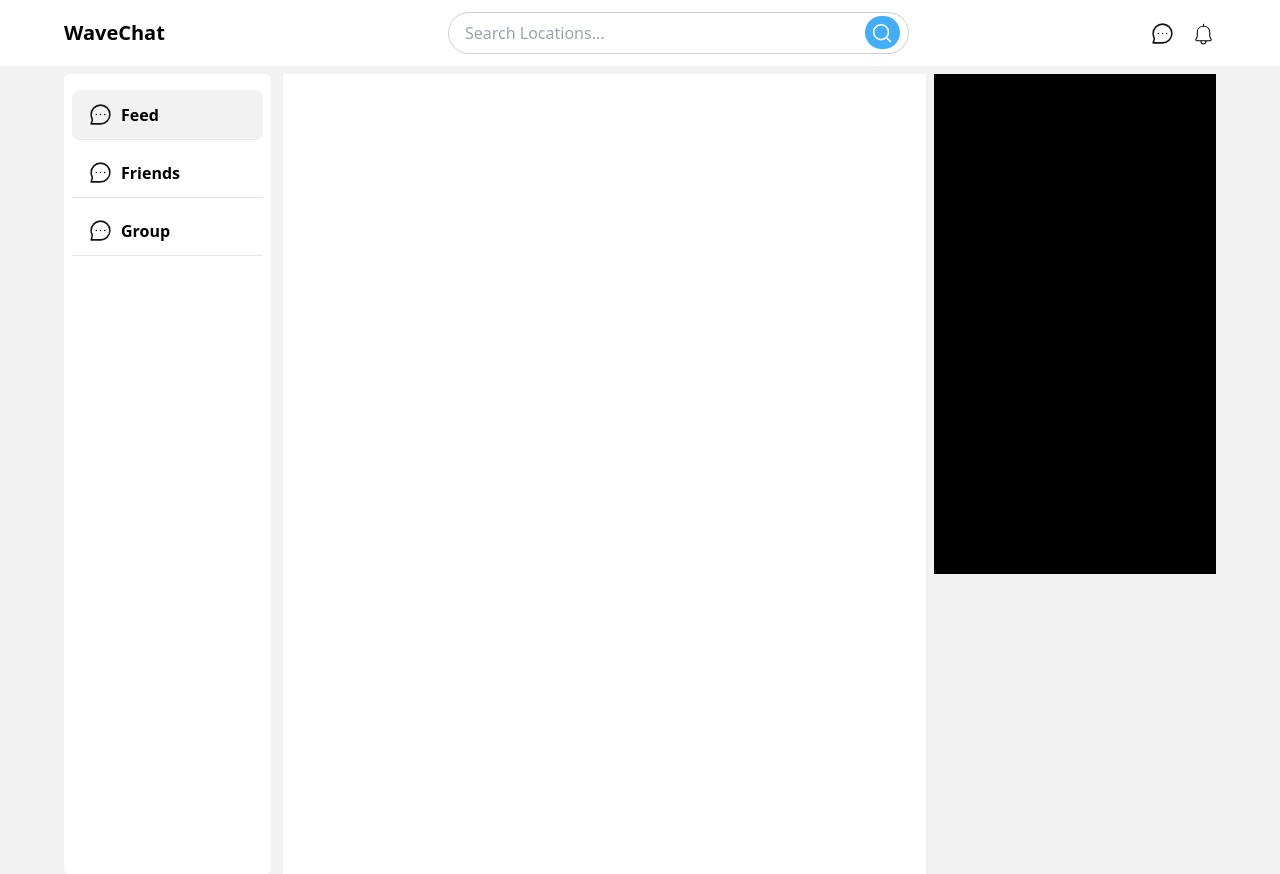
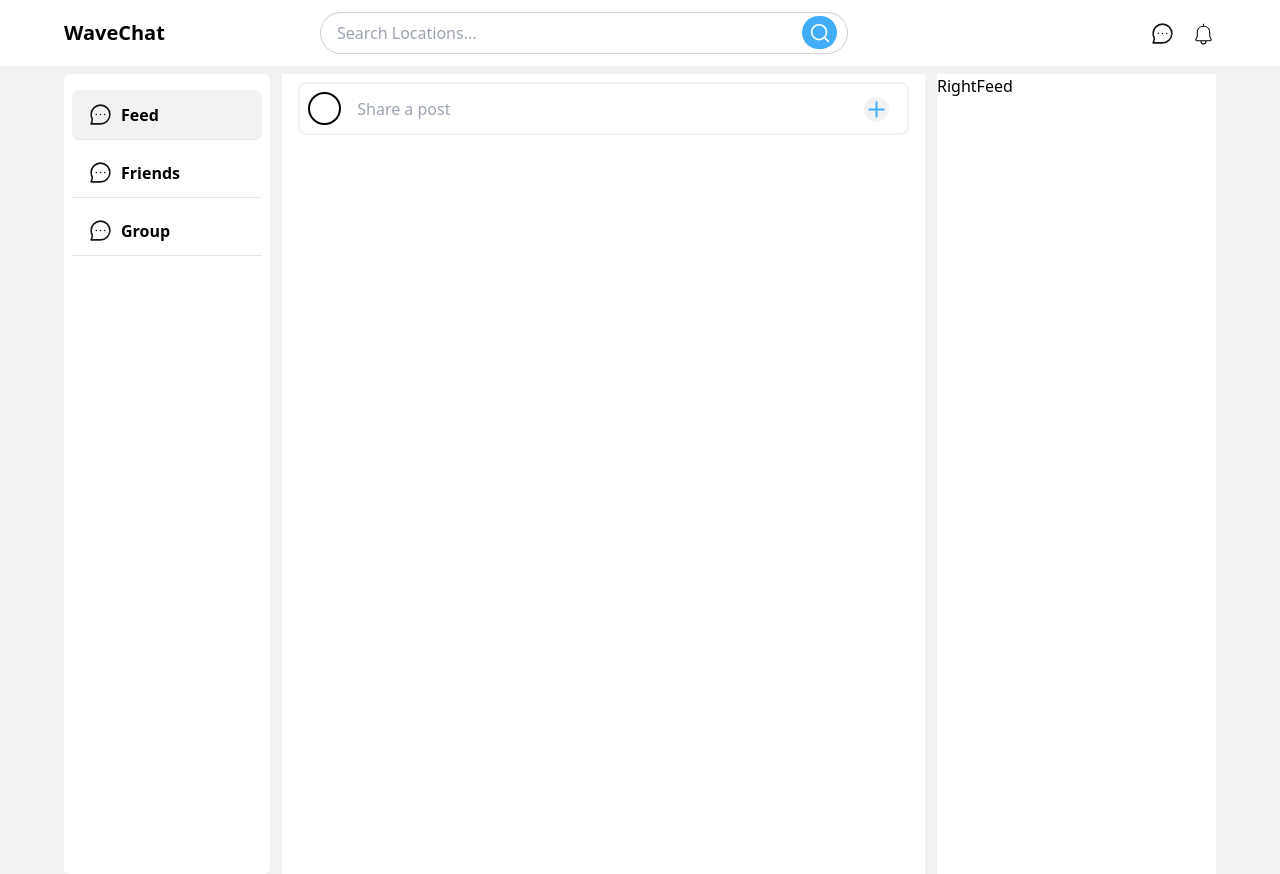
Before and after one commit to ornob90/Social-Media-Website, a Next.js app: page / in a window 1280 px wide. Built offline with nearby package versions, Linux system fonts and the light colour scheme.

Commit message:
Add post form

```diff
--- a/src/app/@feed/page.tsx
+++ b/src/app/@feed/page.tsx
@@ -3,10 +3,10 @@ import LeftNavigation from "@/components/ui/home/LeftNavigation/LeftNavigation";
 
 const Feed = () => {
   return (
-    <div className="min-h-screen grid grid-cols-8  gap-3">
+    <div className="min-h-screen grid grid-cols-8 gap-3">
       <LeftNavigation />
       {/* Main Feed  */}
-      <section className="col-span-6 bg-white min-h-screen">
+      <section className="col-span-6 bg-white min-h-screen px-4">
         <PostForm />
       </section>
     </div>
--- a/src/app/@rightFeed/page.tsx
+++ b/src/app/@rightFeed/page.tsx
@@ -1,7 +1,7 @@
 import React from "react";
 
 const RightFeed = () => {
-  return <aside className="h-[500px] bg-black">RightFeed</aside>;
+  return <aside className="min-h-screen bg-white">RightFeed</aside>;
 };
 
 export default RightFeed;
--- a/src/app/layout.tsx
+++ b/src/app/layout.tsx
@@ -18,11 +18,11 @@ export default function RootLayout({
 }>) {
   return (
     <html lang="en">
-      <body className="max-w-[1512px] mx-auto bg-light-gray">
+      <body className=" bg-light-gray">
         <Navbar />
-        <div className="w-[90%] mx-auto">
+        <div className="w-[90%]  max-w-[1512px] mx-auto">
           {children}
-          <section className="grid grid-cols-8 gap-2 mt-2">
+          <section className="grid grid-cols-8 gap-3 mt-2">
             <div className="col-span-6">{feed}</div>
             <div className="col-span-2">{rightFeed}</div>
           </section>
--- a/src/components/html/Input/Input.tsx
+++ b/src/components/html/Input/Input.tsx
@@ -1,7 +1,7 @@
 import { InputType } from "@/types/html.types";
 
 const Input = ({
-  type,
+  type = "text",
   placeholder,
   className,
   onChange,
--- a/src/components/shared/navbar/Navbar.tsx
+++ b/src/components/shared/navbar/Navbar.tsx
@@ -8,7 +8,7 @@ const Navbar = () => {
     <nav className=" mx-auto w-full md:bg-white min-h-[50px] py-3  relative">
       <div className="max-w-[1512px] grid grid-cols-1 md:grid-cols-6 w-[90%] mx-auto items-center gap-4 md:gap-0 ">
         {/* Title and Logo */}
-        <div className="flex items-center justify-between md:col-span-2">
+        <div className="flex items-center justify-between md:col-span-1 w-max">
           {/* Header  */}
           <div className="flex items-center h-full gap-4 text-sm md:text-base justify-between w-full md:w-max">
             <p className="font-bold text-xl">WaveChat</p>
@@ -21,7 +21,7 @@ const Navbar = () => {
         </div>
 
         {/* Search and  Nav Links for Desktop*/}
-        <div className="flex items-center justify-between md:col-span-4 ">
+        <div className="flex items-center justify-between md:col-span-5">
           <Search />
           <Links navLinks={navDesktopLinks} />
         </div>
--- a/src/components/shared/navbar/Search/Search.tsx
+++ b/src/components/shared/navbar/Search/Search.tsx
@@ -7,7 +7,7 @@ const Search = () => {
   const [searchQuery, setSearchQuery] = useState("");
 
   return (
-    <div className="w-full md:w-[70%] lg:w-[60%]">
+    <div className="w-full md:w-[60%] lg:w-[55%] md:ml-16">
       <form className="relative ">
         <input
           onChange={(e) => setSearchQuery(e.target.value)}
--- a/src/components/shared/profilePic/ProfilePic.tsx
+++ b/src/components/shared/profilePic/ProfilePic.tsx
@@ -1,9 +1,9 @@
 const ProfilePic = () => {
   return (
-    <li
+    <p
       className={`border-2 border-black  rounded-full
-        w-[30px] h-[24px]" : "md:h-[33px] md:w-[33px]`}
-    ></li>
+        w-[30px] h-[24px] md:h-[33px] md:w-[33px]`}
+    ></p>
   );
 };
 
--- a/src/components/ui/home/Feed/PostForm/PostForm.tsx
+++ b/src/components/ui/home/Feed/PostForm/PostForm.tsx
@@ -1,5 +1,21 @@
+import Input from "@/components/html/Input/Input";
+import ProfilePic from "@/components/shared/profilePic/ProfilePic";
+import Image from "next/image";
+
 const PostForm = () => {
-  return <form action=""></form>;
+  return (
+    <div className="flex gap-4 items-center mt-2 py-2 px-2 border-2 border-light-gray rounded-lg">
+      <div className=" ">
+        <ProfilePic />
+      </div>
+      <div className="relative w-[90%] ">
+        <Input className="bg-black" placeholder="Share a post" />
+        <div className="absolute w-[25px] h-[25px] right-0 top-0 bg-light-gray  rounded-full ">
+          <Image src="/assets/plus.svg" fill alt="Plus Icon" />
+        </div>
+      </div>
+    </div>
+  );
 };
 
 export default PostForm;
```
Also changed, not shown: public/assets/plus.svg (added), public/assets/plus.webp (added).
